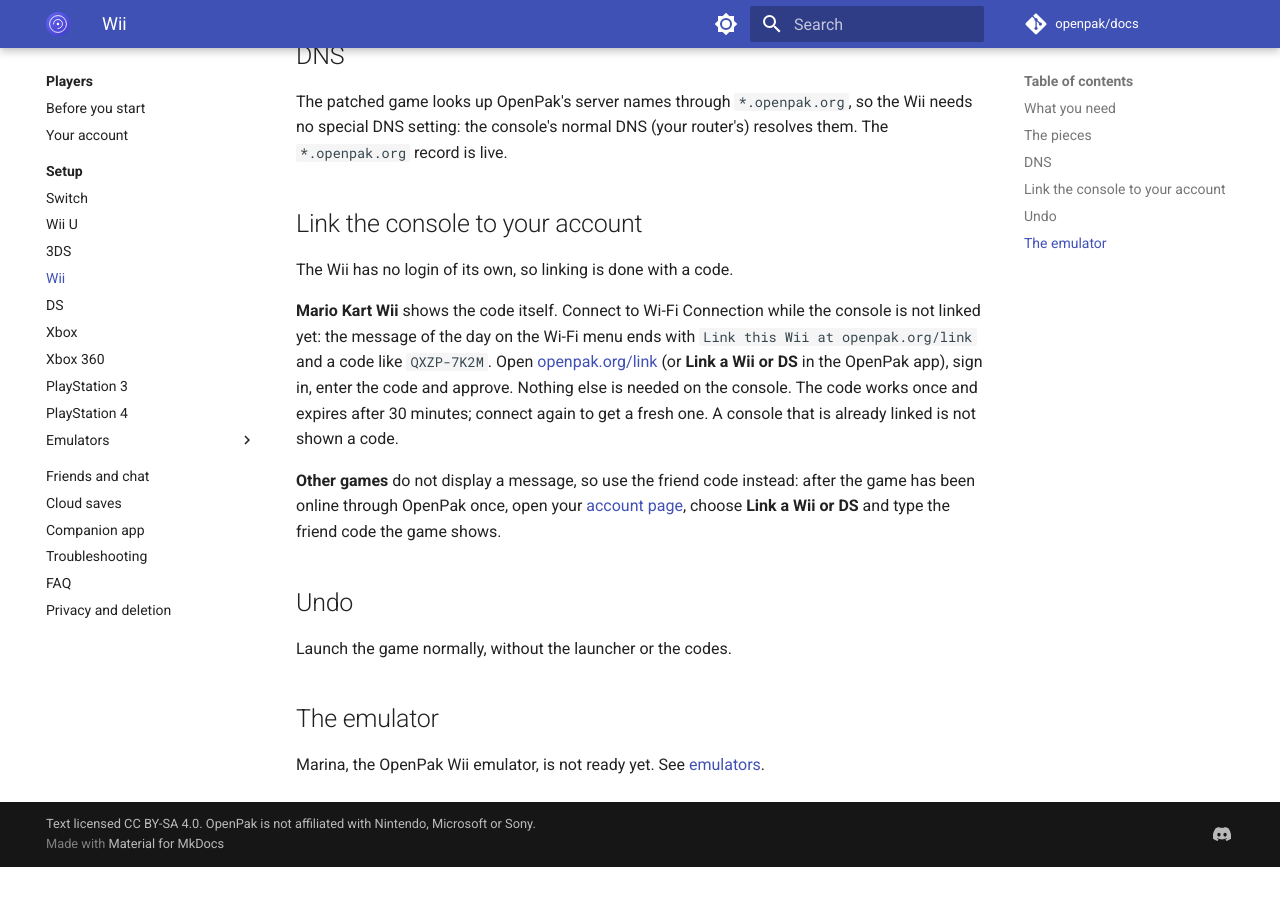
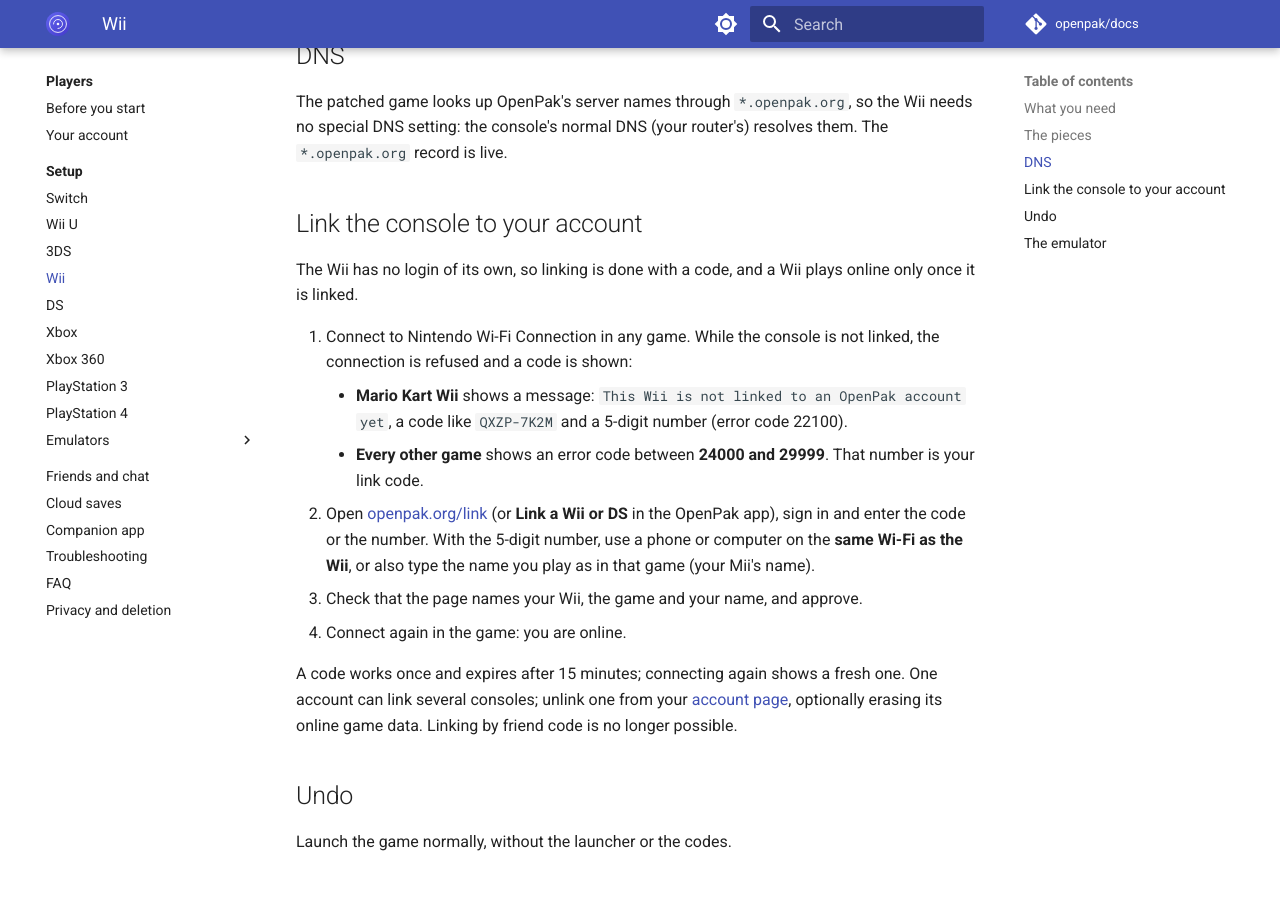
Before and after one commit to openpak/docs, an MkDocs documentation site: the page built from docs/players/setup/wii.md, in a window 1280 px wide and 900 px high, scrolled down 837 px. Built offline with MkDocs 1.6.1 and Material for MkDocs 9.7.7, drawn with Linux system fonts in a browser that asks for light colours; comment, search, counter and statistics services are not loaded; before the commit the page ends 1704 px from its top, so only the background shows below that.

Commit message:
Wii and DS: link-first linking with the code the console shows (prds#139)

```diff
--- a/docs/players/setup/wii.md
+++ b/docs/players/setup/wii.md
@@ -31,19 +31,25 @@ no special DNS setting: the console's normal DNS (your router's) resolves them.
 
 ## Link the console to your account
 
-The Wii has no login of its own, so linking is done with a code.
+The Wii has no login of its own, so linking is done with a code, and a Wii plays online
+only once it is linked.
 
-**Mario Kart Wii** shows the code itself. Connect to Wi-Fi Connection while the console is
-not linked yet: the message of the day on the Wi-Fi menu ends with
-`Link this Wii at openpak.org/link` and a code like `QXZP-7K2M`. Open
-[openpak.org/link](https://openpak.org/link) (or **Link a Wii or DS** in the OpenPak app),
-sign in, enter the code and approve. Nothing else is needed on the console. The code works
-once and expires after 30 minutes; connect again to get a fresh one. A console that is already
-linked is not shown a code.
+1. Connect to Nintendo Wi-Fi Connection in any game. While the console is not linked, the
+   connection is refused and a code is shown:
+    - **Mario Kart Wii** shows a message: `This Wii is not linked to an OpenPak account yet`,
+      a code like `QXZP-7K2M` and a 5-digit number (error code 22100).
+    - **Every other game** shows an error code between **24000 and 29999**. That number is
+      your link code.
+2. Open [openpak.org/link](https://openpak.org/link) (or **Link a Wii or DS** in the OpenPak
+   app), sign in and enter the code or the number. With the 5-digit number, use a phone or
+   computer on the **same Wi-Fi as the Wii**, or also type the name you play as in that game
+   (your Mii's name).
+3. Check that the page names your Wii, the game and your name, and approve.
+4. Connect again in the game: you are online.
 
-**Other games** do not display a message, so use the friend code instead: after the game has
-been online through OpenPak once, open your [account page](https://openpak.org/account),
-choose **Link a Wii or DS** and type the friend code the game shows.
+A code works once and expires after 15 minutes; connecting again shows a fresh one. One account
+can link several consoles; unlink one from your [account page](https://openpak.org/account),
+optionally erasing its online game data. Linking by friend code is no longer possible.
 
 ## Undo
 
```
Also changed, not shown: docs/players/account.md (+1 -1 lines), docs/players/setup/ds.md (+15 -4 lines).
